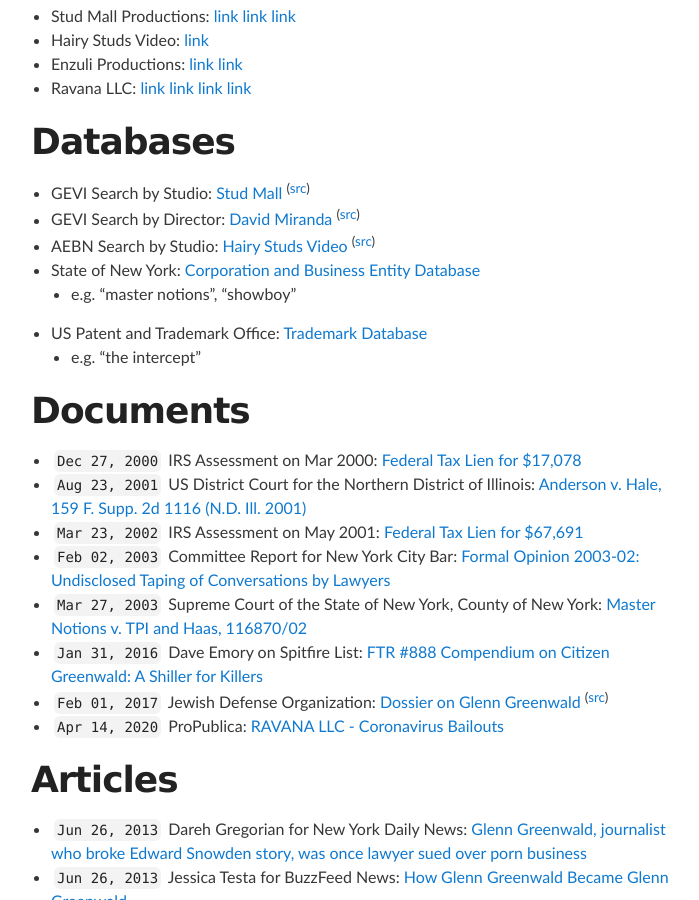
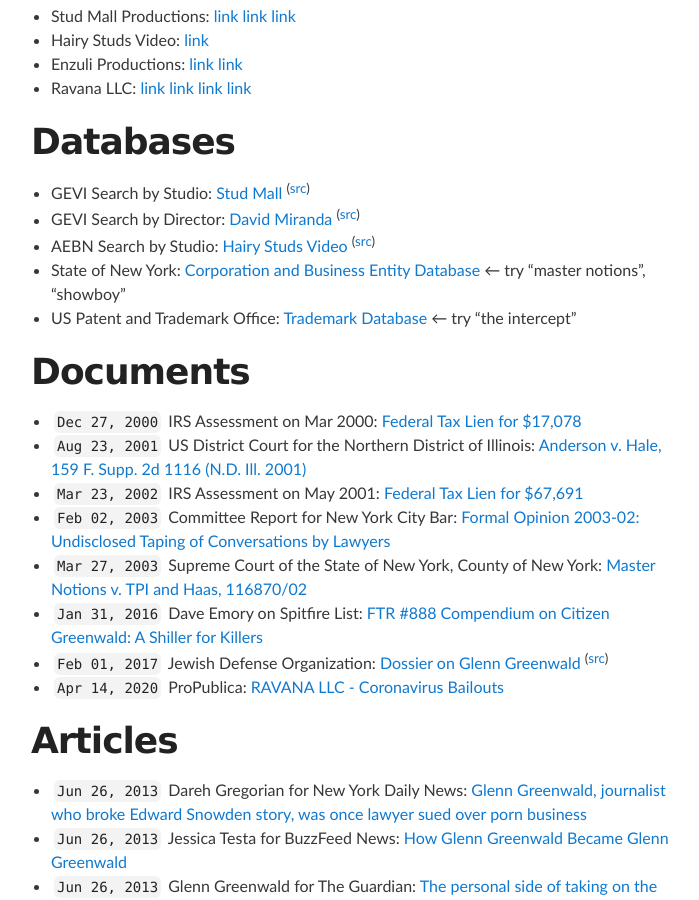
Before and after one commit to masternotions/masternotions.github.io, a Jekyll site: the page built from index.md, in a window 1280 px wide and 900 px high, scrolled down 1186 px. Shown: the whole window, without its empty margins (289-988 px from the left). Built offline with Jekyll 4.4.1, drawn with Linux system fonts in a browser that asks for light colours; comment, search, counter and statistics services are not loaded.

Commit message:
Update index.md

```diff
--- a/index.md
+++ b/index.md
@@ -68,10 +68,8 @@ Here's an audio clip of GG talking in Hot.Hairy.Real. 4: **[Is your dick hard?](
 - GEVI Search by Studio: [Stud Mall](./assets/images/gevi-studio-studmall.png) <sup>([src](https://www.gayeroticvideoindex.com/C/7/6277.html))</sup>
 - GEVI Search by Director: [David Miranda](./assets/images/gevi-director-dm.png) <sup>([src](https://www.gayeroticvideoindex.com/D/3/2013.html))</sup>
 - AEBN Search by Studio: [Hairy Studs Video](./assets/images/aebn-series-hairystuds.png) <sup>([src](https://gay.aebn.com/gay/studios/19516/hairy-studs-video))</sup>
-- State of New York: [Corporation and Business Entity Database](https://appext20.dos.ny.gov/corp_public/corpsearch.entity_search_entry)
-  - e.g. "master notions", "showboy"
-- US Patent and Trademark Office: [Trademark Database](http://tess2.uspto.gov/)
-  - e.g. "the intercept"
+- State of New York: [Corporation and Business Entity Database](https://appext20.dos.ny.gov/corp_public/corpsearch.entity_search_entry) &#8592; try "master notions", "showboy"
+- US Patent and Trademark Office: [Trademark Database](http://tess2.uspto.gov/) &#8592; try "the intercept"
 
 # Documents
 
```
